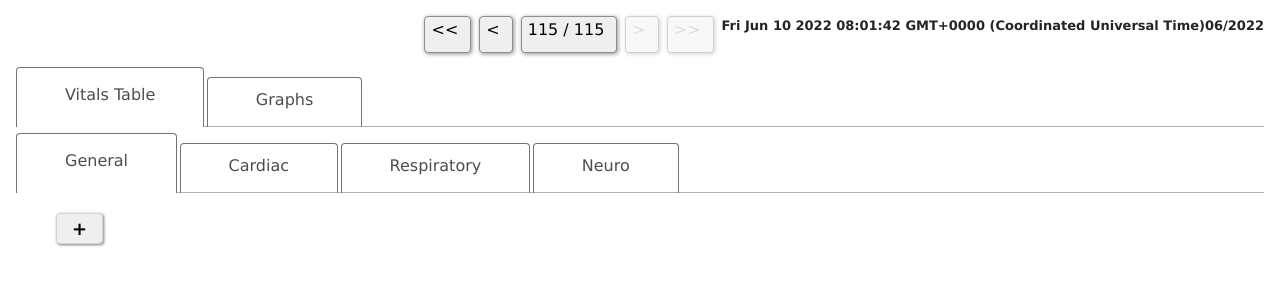
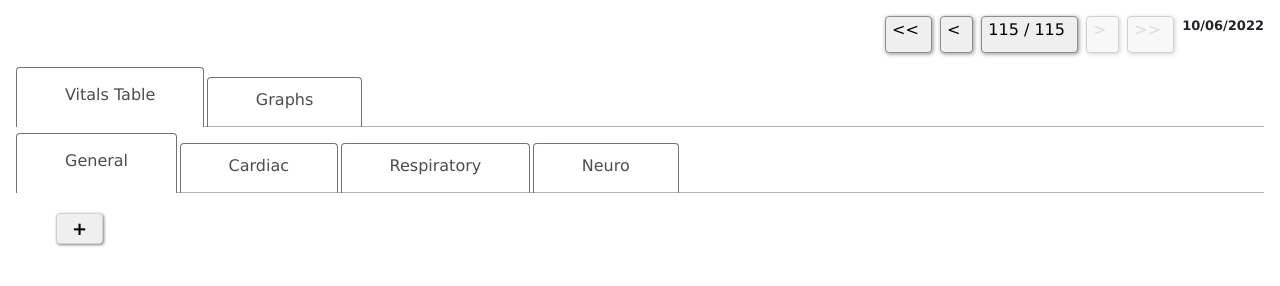
Before and after one commit to binilsen/mini_project, a plain HTML site: page index.html in a window 1280 px wide. Drawn offline with nearby package versions, Linux system fonts and the light colour scheme.

Commit message:
typo:incorrect date format

```diff
--- a/index.html
+++ b/index.html
@@ -266,7 +266,7 @@
                 let temp;
                 const date = new Date();
                 let day = date.getDate();
-                day = day < 10 ? '0' + day + '/' : date;
+                day = day < 10 ? '0' + day + '/' : day + '/';
                 temp = date.getMonth() + 1;
                 temp = temp < 10 ? '0' + temp + '/' : temp;
                 day += temp;
```
